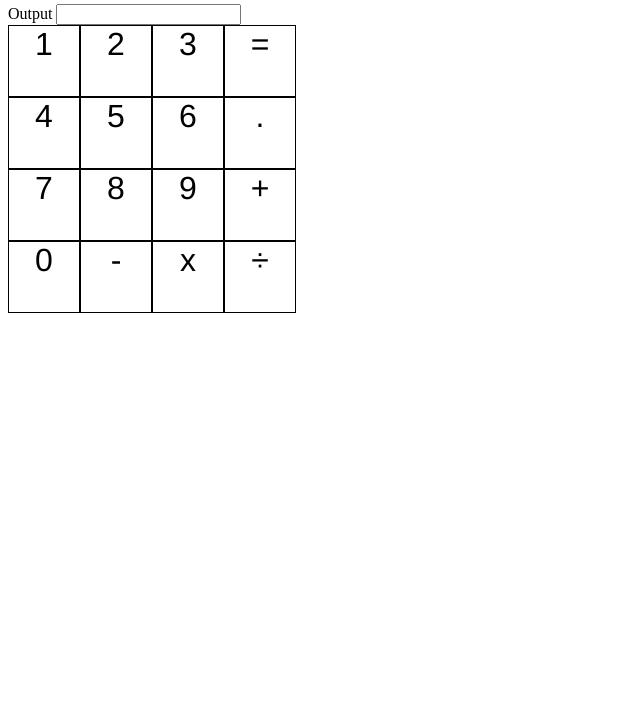
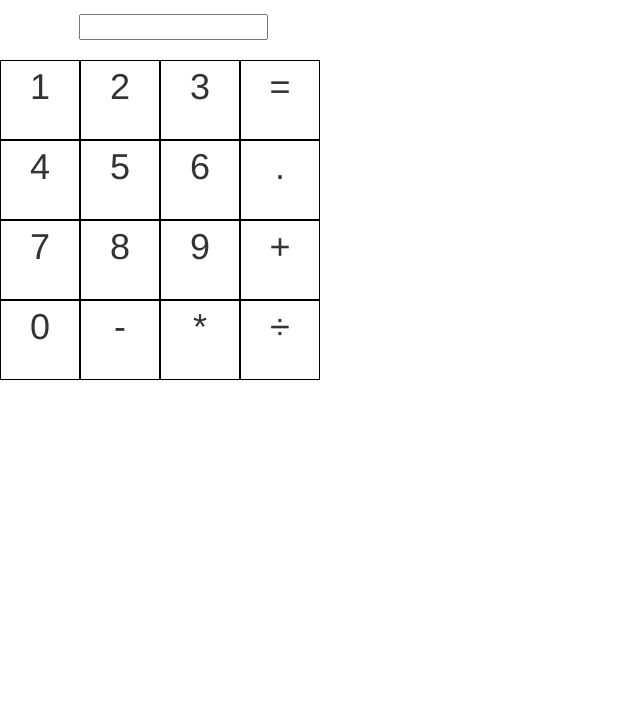
Before and after one commit to jgiwoyna/weekendchallenge_03, a website: page public/index.html in a window 1280 px wide. Shown: the part 76-800 px from the top of the page, without its empty margins (0-640 px from the left). Drawn offline with Linux system fonts and the light colour scheme.

Commit message:
second commit

```diff
--- a/public/css/style.css
+++ b/public/css/style.css
@@ -6,11 +6,16 @@ span {
   display: flex;
 }
 
+#outputBox {
+  padding: 20px 0 20px 0;
+  margin-left: 75px;
+}
+
 span > div {
   font-family: helvetica;
-  height: 70px;
-  width: 70px;
+  height: 80px;
+  width: 80px;
   border: 1px solid black;
   text-align: center;
-  font-size: 32px;
+  font-size: 36px;
 }
--- a/public/index.html
+++ b/public/index.html
@@ -2,40 +2,44 @@
 <html>
   <head>
     <meta charset="utf-8">
+    <meta http-equiv="X-UA-Compatible" content="IE=edge">
+    <meta name="viewport" content="width=device-width, initial-scale=1">
     <link rel="stylesheet" href="css/style.css" />
+    <link rel="stylesheet" href="css/bootstrap.min.css" />
     <title>Weekend Challenge 3</title>
     <script type="text/javascript" src="/vendor/jquery.min.js"></script>
     <script type="text/javascript" src="/js/client.js"></script>
+    <script type="text/javascript" src="/js/bootstrap.min.js"></script>
   </head>
   <body>
     <h1>Calculate!</h1>
     <div id="calc">
       <form id="outputBox">
-        <label for="outputBox">Output</label>
+        <label for="outputBox"></label>
         <input type="text" id="output" />
       </form>
-    <span id="row1">
+    <span id="firstRow">
       <div id="1" data-button="1" class="number">1</div>
       <div id="2" data-button="2" class="number">2</div>
       <div id="3" data-button="3" class="number">3</div>
       <div id="equals" data-button="equals" class="equals">=</div>
     </span>
-    <span id="row2">
+    <span id="secondRow">
       <div id="4" data-button="4" class="number">4</div>
       <div id="5" data-button="5" class="number">5</div>
       <div id="6" data-button="6" class="number">6</div>
       <div id="decimal" data-button="decimal" class="number">.</div>
     </span>
-    <span id="row3">
+    <span id="thirdRow">
       <div id="7" data-button="7" class="number">7</div>
       <div id="8" data-button="8" class="number">8</div>
       <div id="9" data-button="9" class="number">9</div>
       <div id="+" data-button="add" class="operator">+</div>
     </span>
-    <span id="row4">
+    <span id="fourthRow">
       <div id="0" data-button="0" class="number">0</div>
       <div id="-" data-button="subtract" class="operator">-</div>
-      <div id="x" data-button="mulitply" class="operator">x</div>
+      <div id="*" data-button="mulitply" class="operator">*</div>
       <div id="÷" data-button="divide" class="operator">÷</div>
   </div>
   </body>
--- a/public/js/client.js
+++ b/public/js/client.js
@@ -7,7 +7,6 @@ var equation = {
 var result;
 
 $(document).ready(function(){
-  console.log('this works');
 
   $('span').on('click', 'div', addToEquation)
 
@@ -26,14 +25,12 @@ function addToEquation() {
       appendToDom(equation.num1 + equation.operator);
       break;
     }
-    console.log(equation);
   } else if(equation.operator != "") {
       switch ($(this).attr('class')) {
         case "number":
           if (validateDecimal(equation.num2) || $(this).attr('id') != "decimal"){
             equation.num2 += $(this).text();
             appendToDom(equation.num1 + equation.operator + equation.num2);
-              console.log(equation);
           }
           break;
         case "equals":
@@ -52,7 +49,6 @@ function validateDecimal(number) {
 
 function appendToDom(x) {
   $("#output").val(x);
-  console.log("ball");
 }
 
 function sendEquation() {
@@ -61,7 +57,6 @@ function sendEquation() {
     url: '/math',
     data: equation,
     success: function() {
-      console.log("data!!!!!");
       router();
     }
   });
@@ -75,7 +70,7 @@ function router() {
     case "-":
       getSubtractAnswer();
       break;
-    case "x":
+    case "*":
       getMultiplyAnswer();
       break;
     case "÷":
@@ -90,7 +85,6 @@ function getAddAnswer() {
     url: '/math/add',
     success: function(results) {
       result = results;
-      console.log(result);
       appendToDom(result.answer);
     }
   });
@@ -102,7 +96,6 @@ function getSubtractAnswer() {
     url: '/math/subtract',
     success: function(result) {
       result = results;
-      console.log(result);
       appendToDom(result.answer);
     }
   });
@@ -114,7 +107,6 @@ function getMultiplyAnswer () {
     url: '/math/multiply',
     success: function (results) {
       result = results;
-      console.log(result);
       appendToDom(result.answer);
     }
   });
@@ -126,10 +118,13 @@ function getDivideAnswer () {
     url: '/math/divide',
     success: function (results) {
       result = results;
-      console.log(result);
       appendToDom(result.answer);
     }
   });
 }
 
+$('#clear').on('click', function (x){
+  $('#output').empty(x);
 });
+
+});
```
Also changed, not shown: public/css/bootstrap.min.css (added), public/js/bootstrap.min.js (added), 3 other files.
